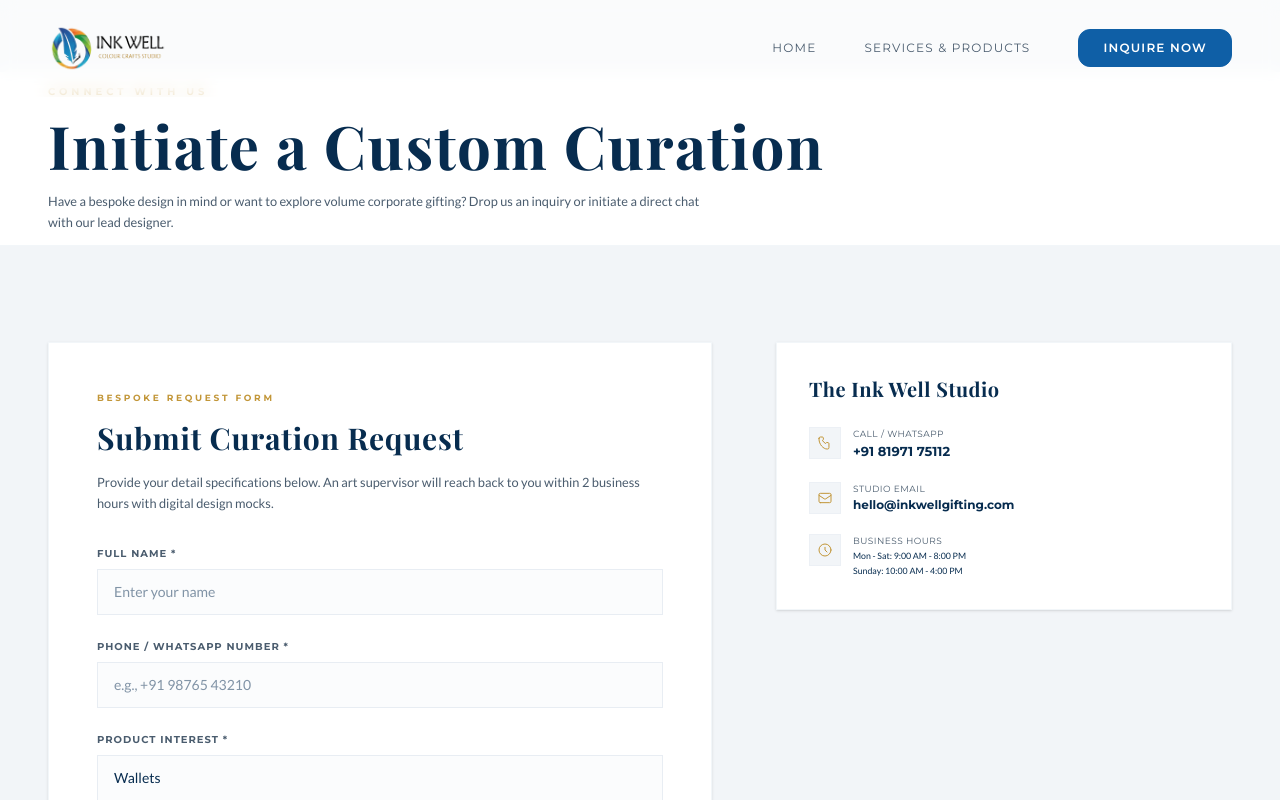
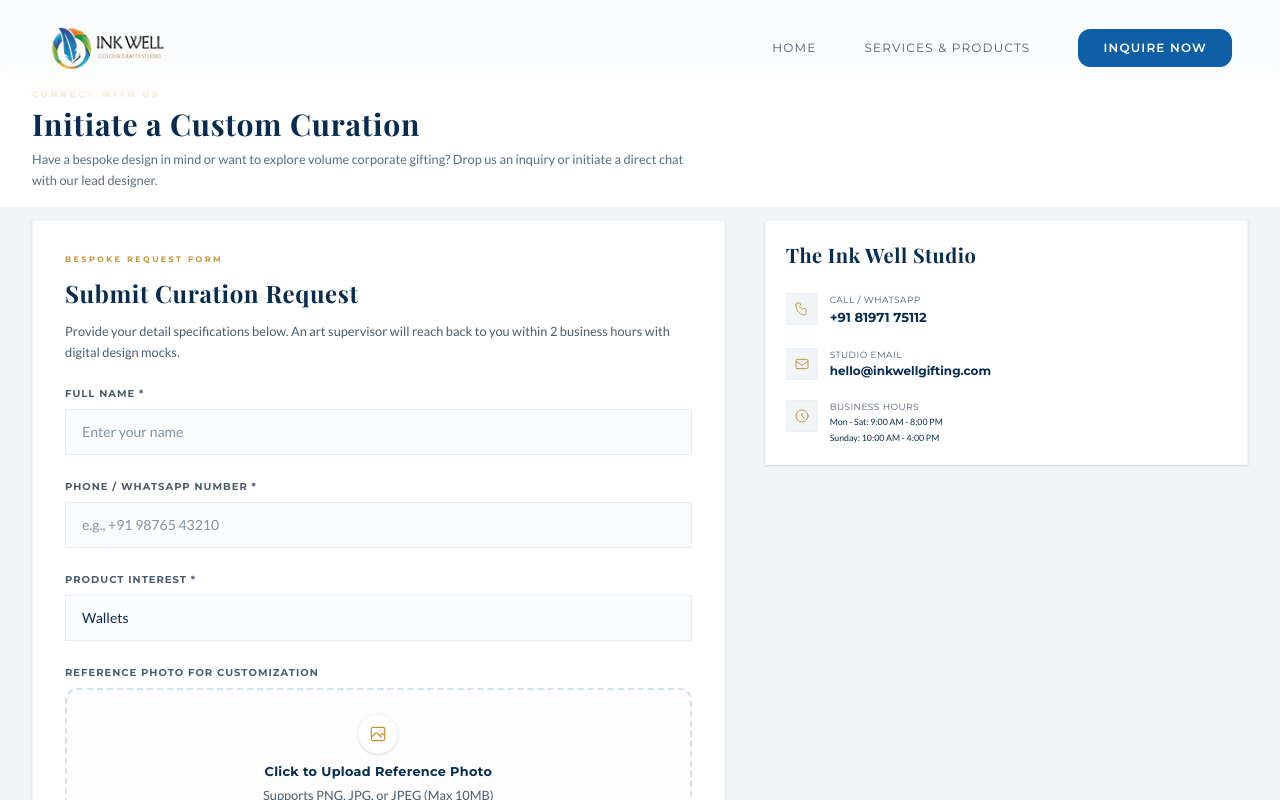
Before and after one commit to Racchu100/inkwell, a Next.js app: page /contact in a window 1280 px wide. Shown: the top 800 px of the page. Built offline with nearby package versions, Linux system fonts and the light colour scheme; a web font is replaced by a local one.

Commit message:
style: reduce padding and font size of Contact page banner and form container

```diff
--- a/src/app/contact/page.tsx
+++ b/src/app/contact/page.tsx
@@ -91,31 +91,31 @@ export default function Contact() {
 
       <main className="flex-grow pt-16 md:pt-[72px] bg-secondary-bg min-h-screen">
         {/* Header */}
-        <section className="bg-white py-6 md:py-16 lg:py-24 border-b border-border-linen/30">
-          <div className="max-w-7xl mx-auto px-6 md:px-12 text-center md:text-left space-y-4">
-            <span className="font-montserrat text-[10px] tracking-[0.4em] text-accent-gold uppercase font-bold block">
+        <section className="bg-white py-1 lg:py-4 border-b border-border-linen/30">
+          <div className="max-w-7xl mx-auto px-4 sm:px-6 md:px-8 text-center md:text-left space-y-1">
+            <span className="font-montserrat text-[8px] tracking-[0.4em] text-accent-gold uppercase font-bold block">
               Connect With Us
             </span>
-            <h1 className="font-playfair text-4xl md:text-6xl font-bold text-text-primary tracking-wide">
+            <h1 className="font-playfair text-lg sm:text-xl md:text-2xl lg:text-3xl font-bold text-text-primary tracking-wide leading-snug">
               Initiate a Custom Curation
             </h1>
-            <p className="font-lato text-sm md:text-base text-text-secondary max-w-2xl leading-relaxed">
+            <p className="font-lato text-[10px] sm:text-[11px] md:text-xs text-text-secondary/90 max-w-2xl leading-relaxed">
               Have a bespoke design in mind or want to explore volume corporate gifting? Drop us an inquiry or initiate a direct chat with our lead designer.
             </p>
           </div>
         </section>
 
         {/* Content Section */}
-        <section className="max-w-7xl mx-auto px-6 md:px-12 py-8 md:py-16 lg:py-24">
-          <div className="grid grid-cols-1 lg:grid-cols-12 gap-16 items-start">
+        <section className="max-w-7xl mx-auto px-4 sm:px-6 md:px-8 py-6 lg:py-10">
+          <div className="grid grid-cols-1 lg:grid-cols-12 gap-10 items-start">
 
             {/* Left Column: Contact Form (swapped to be at top below header/first on mobile) */}
-            <div className="lg:col-span-7 bg-white border border-border-linen/30 p-8 md:p-12 shadow-sm">
-              <div className="space-y-4 mb-8">
-                <span className="font-montserrat text-[9px] tracking-[0.3em] uppercase text-accent-gold font-bold block">
+            <div className="lg:col-span-7 bg-white border border-border-linen/30 p-5 md:p-8 shadow-sm">
+              <div className="space-y-3 mb-6">
+                <span className="font-montserrat text-[8px] tracking-[0.3em] uppercase text-accent-gold font-bold block">
                   Bespoke Request Form
                 </span>
-                <h2 className="font-playfair text-3xl font-bold text-text-primary tracking-wide">
+                <h2 className="font-playfair text-xl sm:text-2xl font-bold text-text-primary tracking-wide">
                   Submit Curation Request
                 </h2>
                 <p className="font-lato text-xs text-text-secondary leading-relaxed">
@@ -306,7 +306,7 @@ export default function Contact() {
             <div className="lg:col-span-5 space-y-12">
 
               {/* Studio Details Card */}
-              <div className="bg-white border border-border-linen/30 p-5 md:p-8 shadow-sm space-y-6">
+              <div className="bg-white border border-border-linen/30 p-4 md:p-5 shadow-sm space-y-6">
                 <h2 className="font-playfair text-xl font-bold text-text-primary tracking-wide">
                   The Ink Well Studio
                 </h2>
```
